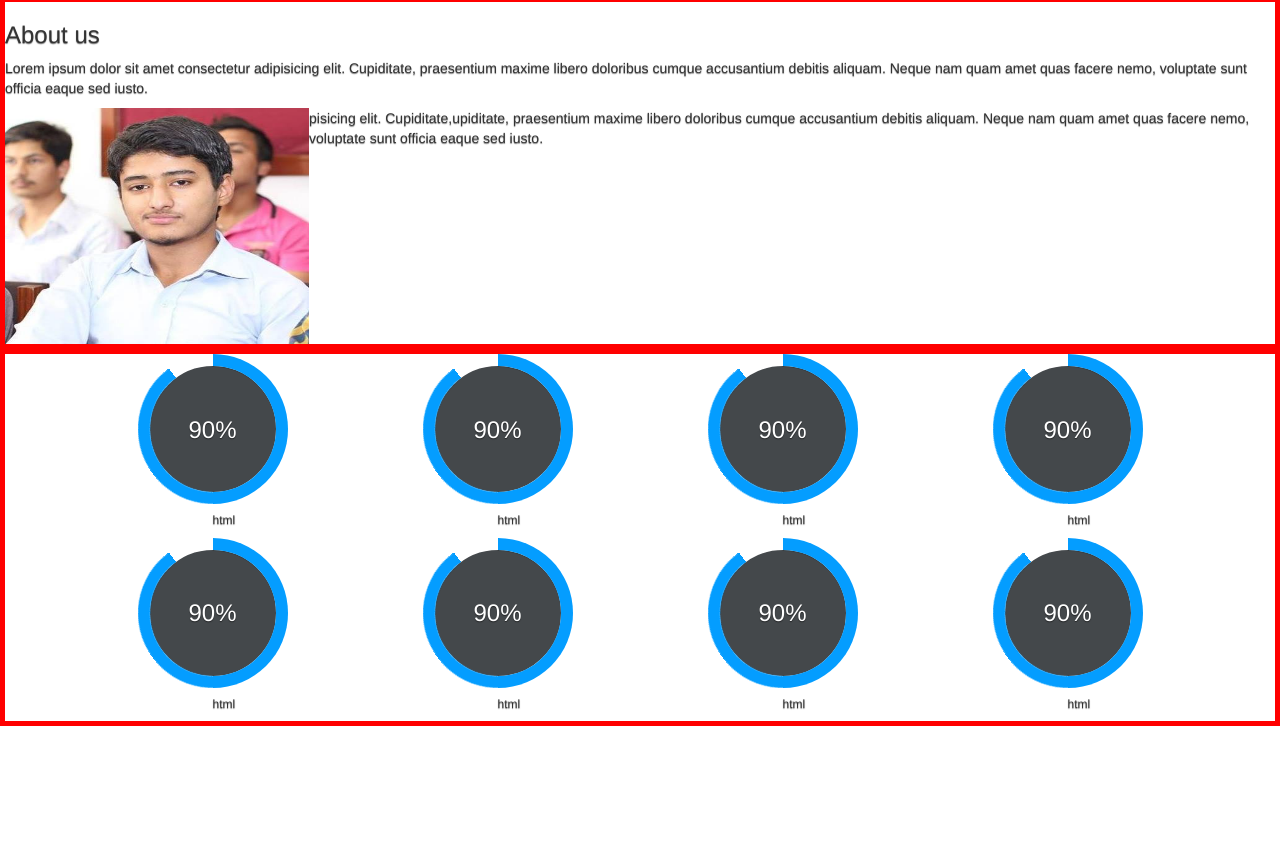
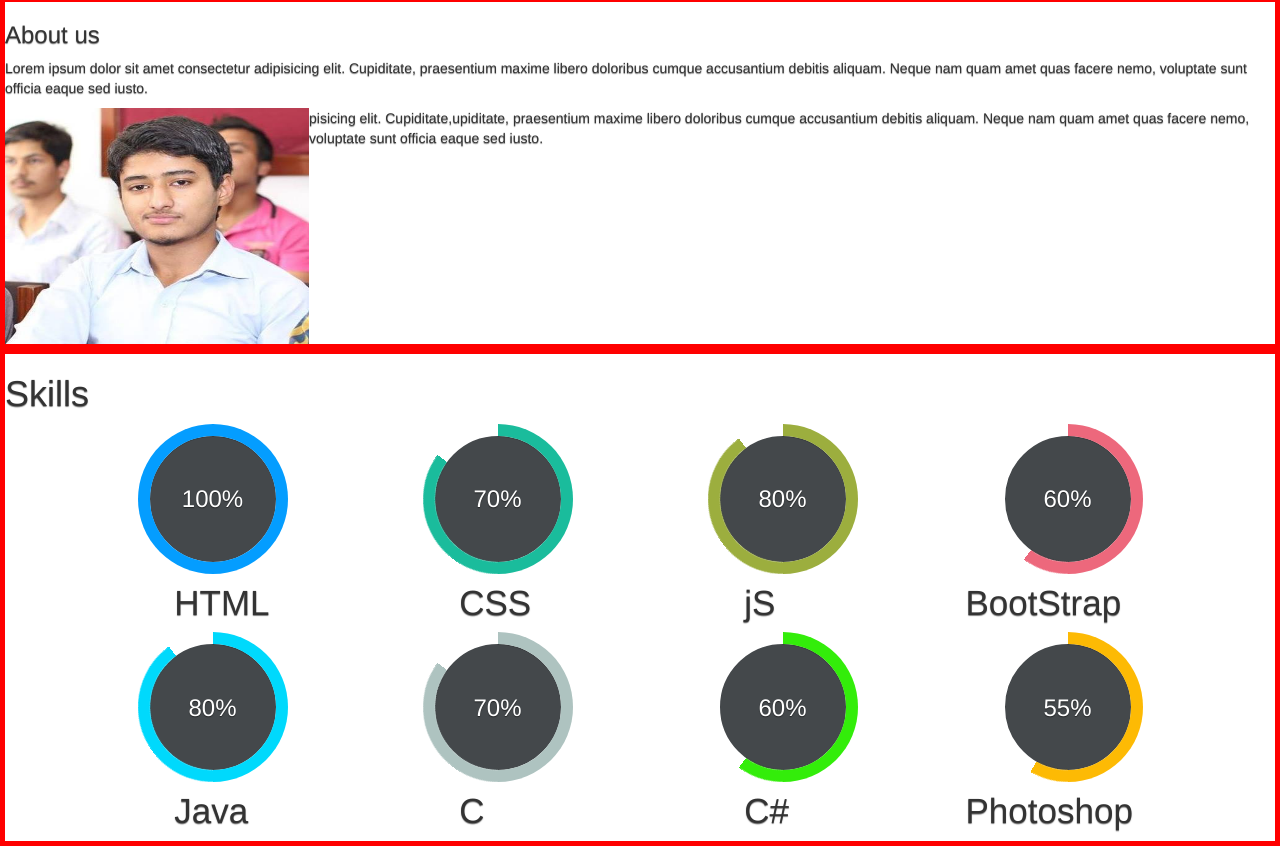
Before and after one commit to waqaramjad/CV, a plain HTML site: page index.html in a window 1280 px wide. Shown: the part 865-1711 px from the top of the page. Before the commit the page ends 1591 px from the top, so only its background shows below. Drawn offline with nearby package versions, Linux system fonts and the light colour scheme.

Commit message:
skills sectin done

```diff
--- a/Css/progress-bar.css
+++ b/Css/progress-bar.css
@@ -74,7 +74,7 @@
     border-color: #049dff;
 }
 .progress.blue .progress-left .progress-bar{
-    animation: loading-2 1.5s linear forwards 1.8s;
+    animation: loading-6 1.5s linear forwards 1.8s;
 }
 .progress.yellow .progress-bar{
     border-color: #fdba04;
@@ -94,6 +94,27 @@
 .progress.green .progress-left .progress-bar{
     animation: loading-5 1.2s linear forwards 1.8s;
 }
+.progress.Gray .progress-bar{
+    border-color: #AEC3C0;
+}
+.progress.Gray .progress-left .progress-bar{
+    animation: loading-5 0.8s linear forwards 1.8s;
+}.progress.sky .progress-bar{
+    border-color: #00D9FC;
+}
+.progress.sky .progress-left .progress-bar{
+    animation: loading-2 1.5s linear forwards 1.8s;
+}.progress.marginda .progress-bar{
+    border-color: #9CAE3E;
+}
+.progress.marginda .progress-left .progress-bar{
+    animation: loading-2 1.5s linear forwards 1.8s;
+}.progress.red .progress-bar{
+    border-color: rgb(51, 237, 10);
+}
+.progress.red .progress-left .progress-bar{
+    animation: loading-4 1.5s linear forwards 1.8s;
+}
 @keyframes loading-1{
     0%{
         -webkit-transform: rotate(0deg);
@@ -104,6 +125,7 @@
         transform: rotate(180deg);
     }
 }
+/* 90% */
 @keyframes loading-2{
     0%{
         -webkit-transform: rotate(0deg);
@@ -120,8 +142,8 @@
         transform: rotate(0deg);
     }
     100%{
-        -webkit-transform: rotate(90deg);
-        transform: rotate(90deg);
+        -webkit-transform: rotate(30deg);
+        transform: rotate(30deg);
     }
 }
 @keyframes loading-4{
@@ -144,6 +166,17 @@
         transform: rotate(126deg);
     }
 }
+/* 90% */
+@keyframes loading-6{
+    0%{
+        -webkit-transform: rotate(0deg);
+        transform: rotate(0deg);
+    }
+    100%{
+        -webkit-transform: rotate(180deg);
+        transform: rotate(180deg);
+    }
+}
 @media only screen and (max-width: 990px){
     .progress{ margin-bottom: 20px; }
 }
@@ -151,5 +184,12 @@
 
 #progres
 {
-    margin-left: 50%
+    margin-left: 35%;
+    /* text-emphasis: 3px; */
+    font-size: 250%
 }
+.progres-bigElement
+{
+    margin-left: 10%;
+    font-size: 250%
+}
--- a/index.html
+++ b/index.html
@@ -84,9 +84,11 @@
 
             <!-- progress bar  -->
       <div class="wikiCheck">
-
+<h1>Skills</h1>
       <div class="container">
+        <!-- 1st row -->
         <div class="row">
+ <!-- HTML -->
             <div class="col-md-3 col-sm-6">
               <div >
                 <div class="progress blue"  >
@@ -97,13 +99,13 @@
                     <span class="progress-right">
                         <span class="progress-bar"></span>
                     </span>
-                          <div class="progress-value">90%</div>
+                    <div class="progress-value">100%</div>
                 </div>
                 <div>
-                          <h6 id="progres">html</h6>
+                    <h6 id="progres">HTML</h6>
                 </div>
-
-                      <div class="progress blue"  >
+<!-- JAVA -->
+                <div class="progress sky"  >
 
                       <span class="progress-left">
                         <span class="progress-bar"></span>
@@ -111,10 +113,10 @@
                       <span class="progress-right">
                           <span class="progress-bar"></span>
                       </span>
-                            <div class="progress-value">90%</div>
+                      <div class="progress-value">80%</div>
                   </div>
                   <div>
-                            <h6 id="progres">html</h6>
+                      <h6 id="progres">Java</h6>
                   </div>
 
 
@@ -122,10 +124,10 @@
             </div>
 
             <!-- col 2 -->
-
+<!-- CSS             -->
             <div class="col-md-3 col-sm-6">
                 <div >
-                        <div class="progress blue"  >
+                  <div class="progress green"  >
 
                       <span class="progress-left">
                         <span class="progress-bar"></span>
@@ -133,13 +135,13 @@
                       <span class="progress-right">
                           <span class="progress-bar"></span>
                       </span>
-                            <div class="progress-value">90%</div>
+                      <div class="progress-value">70%</div>
                   </div>
                   <div>
-                            <h6 id="progres">html</h6>
+                      <h6 id="progres">CSS</h6>
                   </div>
-
-                        <div class="progress blue"  >
+<!-- C -->
+                  <div class="progress Gray"  >
 
                         <span class="progress-left">
                           <span class="progress-bar"></span>
@@ -147,10 +149,10 @@
                         <span class="progress-right">
                             <span class="progress-bar"></span>
                         </span>
-                              <div class="progress-value">90%</div>
+                        <div class="progress-value">70%</div>
                     </div>
                     <div>
-                              <h6 id="progres">html</h6>
+                        <h6 id="progres">C</h6>
                     </div>
 
 
@@ -158,9 +160,10 @@
               </div>
 
               <!-- col 3 -->
+<!-- JAVA SCRIPT       -->
               <div class="col-md-3 col-sm-6">
                   <div >
-                          <div class="progress blue"  >
+                    <div class="progress marginda"  >
 
                         <span class="progress-left">
                           <span class="progress-bar"></span>
@@ -168,13 +171,14 @@
                         <span class="progress-right">
                             <span class="progress-bar"></span>
                         </span>
-                              <div class="progress-value">90%</div>
+                        <div class="progress-value">80%</div>
                     </div>
                     <div>
-                              <h6 id="progres">html</h6>
+                        <h6 id="progres">jS</h6>
                     </div>
 
-                          <div class="progress blue"  >
+<!-- C#                     -->
+                    <div class="progress red"  >
 
                           <span class="progress-left">
                             <span class="progress-bar"></span>
@@ -182,10 +186,10 @@
                           <span class="progress-right">
                               <span class="progress-bar"></span>
                           </span>
-                                <div class="progress-value">90%</div>
+                          <div class="progress-value">60%</div>
                       </div>
                       <div>
-                                <h6 id="progres">html</h6>
+                          <h6 id="progres">C#</h6>
                       </div>
 
 
@@ -193,9 +197,10 @@
                 </div>
 
                 <!-- col 4 -->
+<!-- bootstrap        -->
                 <div class="col-md-3 col-sm-6">
                     <div >
-                            <div class="progress blue"  >
+                      <div class="progress pink"  >
 
                           <span class="progress-left">
                             <span class="progress-bar"></span>
@@ -203,13 +208,14 @@
                           <span class="progress-right">
                               <span class="progress-bar"></span>
                           </span>
-                                <div class="progress-value">90%</div>
+                          <div class="progress-value">60%</div>
                       </div>
                       <div>
-                                <h6 id="progres">html</h6>
+                          <h6 class="progres-bigElement">BootStrap</h6>
                       </div>
 
-                            <div class="progress blue"  >
+<!-- photoshop                       -->
+                      <div class="progress yellow"  >
 
                             <span class="progress-left">
                               <span class="progress-bar"></span>
@@ -217,10 +223,10 @@
                             <span class="progress-right">
                                 <span class="progress-bar"></span>
                             </span>
-                                  <div class="progress-value">90%</div>
+                            <div class="progress-value">55%</div>
                         </div>
                         <div>
-                                  <h6 id="progres">html</h6>
+                            <h6 class="progres-bigElement">Photoshop</h6>
                         </div>
 
 
```
Lines whose indentation alone changed are shown as unchanged.
